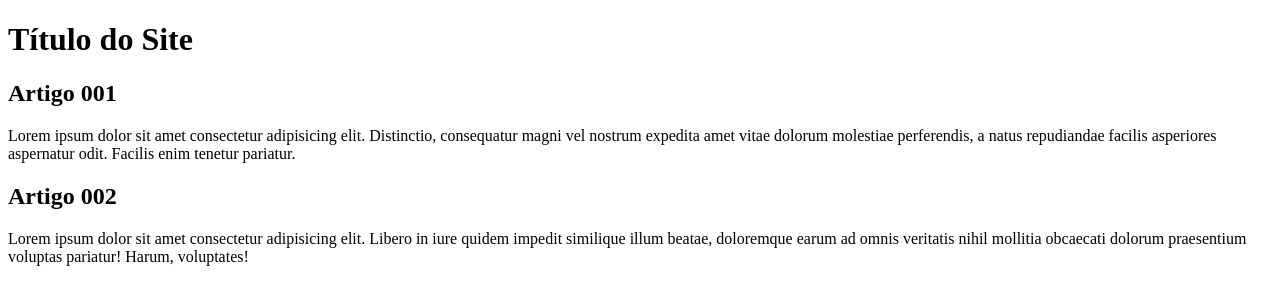
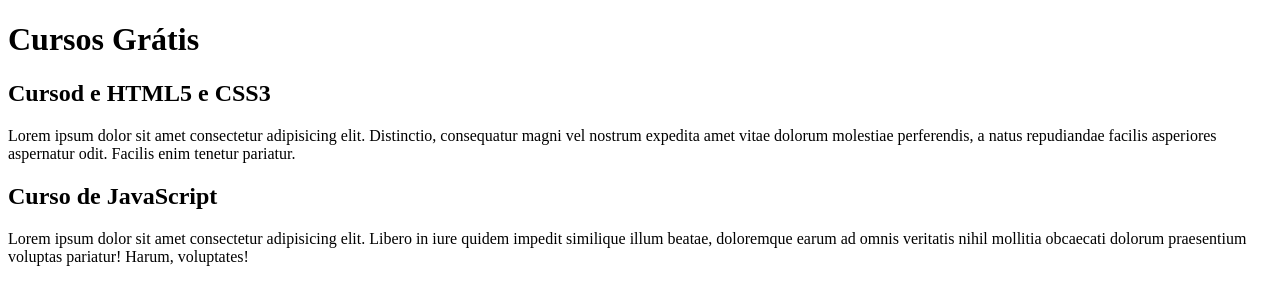
Before and after one commit to antoniowelton/projeto-site-curso-github, a plain HTML site: page index.html in a window 1280 px wide. Drawn offline with Linux system fonts and the light colour scheme.

Commit message:
Comecei a escrever o conteúdo

```diff
--- a/index.html
+++ b/index.html
@@ -3,21 +3,21 @@
 <head>
     <meta charset="UTF-8">
     <meta name="viewport" content="width=device-width, initial-scale=1.0">
-    <title>Curso de Git e GitHub</title>
+    <title>Content</title>
 </head>
 <body>
     <main>
         <header>
-            <h1>Título do Site</h1>
+            <h1>Cursos Grátis</h1>
         </header>
 
         <article>
-            <h2>Artigo 001</h2>
+            <h2>Cursod e HTML5 e CSS3</h2>
             <p>Lorem ipsum dolor sit amet consectetur adipisicing elit. Distinctio, consequatur magni vel nostrum expedita amet vitae dolorum molestiae perferendis, a natus repudiandae facilis asperiores aspernatur odit. Facilis enim tenetur pariatur.</p>
         </article>
 
         <article>
-            <h2>Artigo 002</h2>
+            <h2>Curso de JavaScript</h2>
             <p>Lorem ipsum dolor sit amet consectetur adipisicing elit. Libero in iure quidem impedit similique illum beatae, doloremque earum ad omnis veritatis nihil mollitia obcaecati dolorum praesentium voluptas pariatur! Harum, voluptates!</p>
         </article>
         </body>
```
